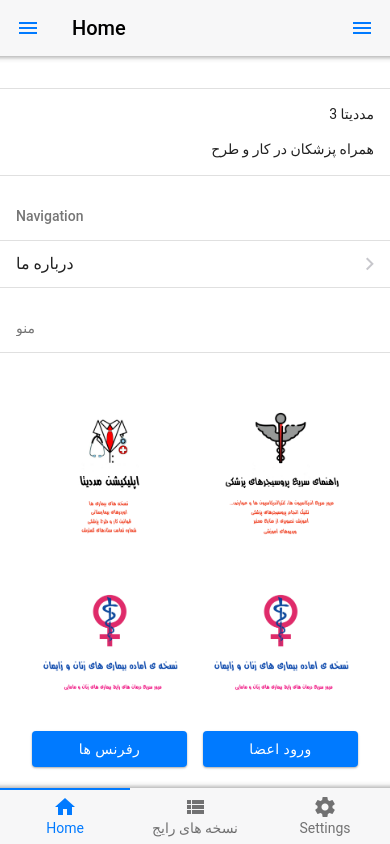
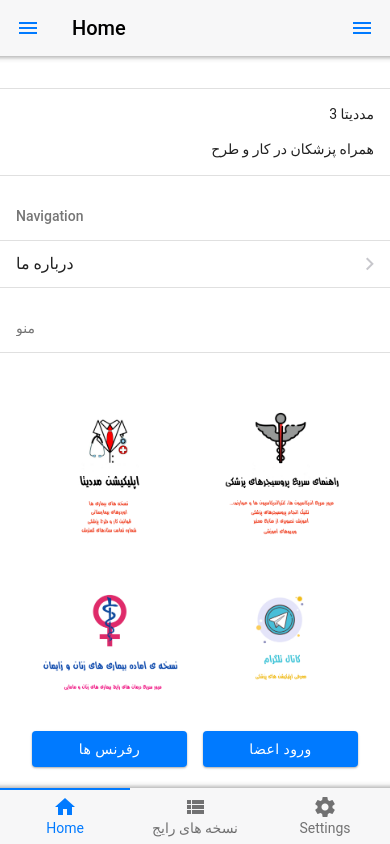
Before and after one commit to meddata1/f7, a website: page www/index.html in a window 390 px wide. Drawn offline with Linux system fonts and the light colour scheme.

Commit message:
Update index.html

```diff
--- a/www/index.html
+++ b/www/index.html
@@ -271,7 +271,7 @@
           </div>
 
         <div class="col">
-          <img src="img/Negar_20191109_043940.png" width="100%"/>
+          <img src="img/Negar_20191109_050547.png" width="100%"/>
         </div>
 
       </div>
```
